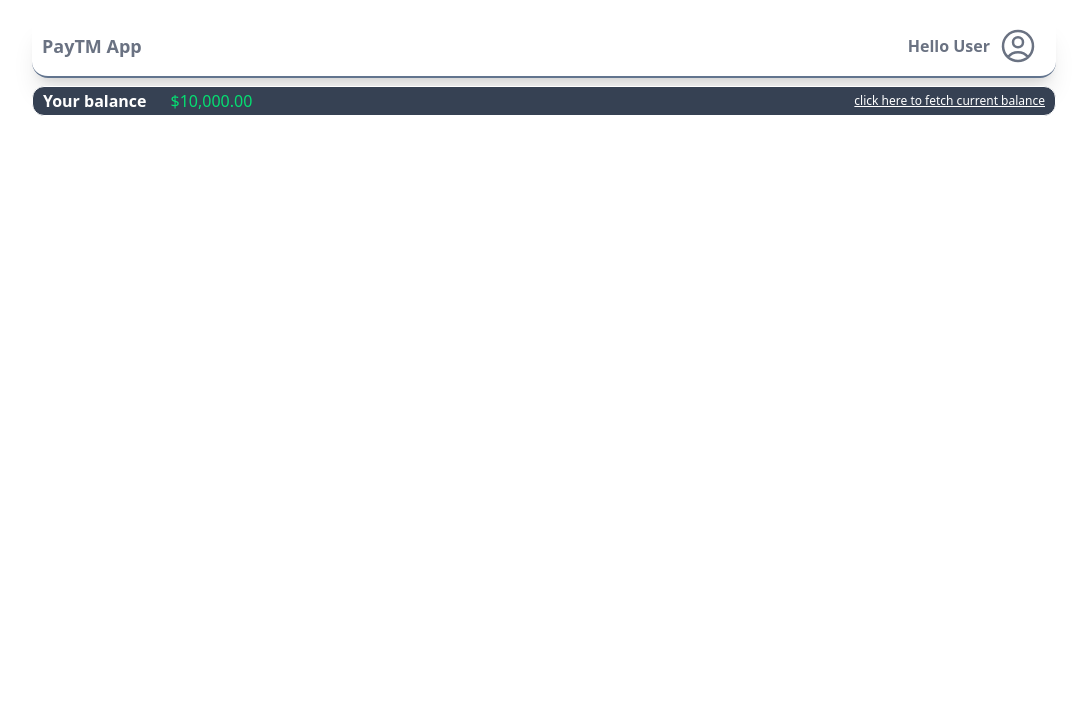
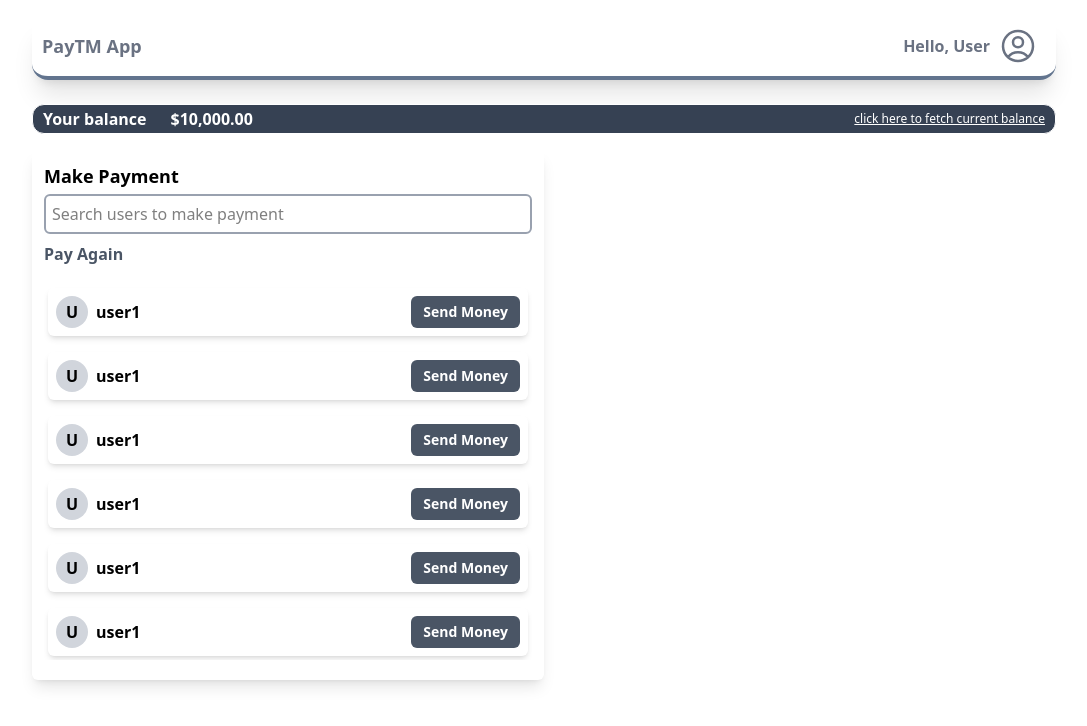
Before and after one commit to Auti29/paytm, a React (Vite) app in the folder frontend/: page / in a window 1280 px wide. Shown: the top 726 px of the page, without its empty margins (96-1183 px from the left). Built offline with nearby package versions, Linux system fonts and the light colour scheme.

Commit message:
ui updates

```diff
--- a/frontend/src/components/Dashboard.tsx
+++ b/frontend/src/components/Dashboard.tsx
@@ -1,3 +1,4 @@
+import SearchUsersSection from "./SearchUsersSection";
 import BalanceInfo from "./ui/BalanceInfo";
 import Topbar from "./ui/Topbar";
 
@@ -11,6 +12,10 @@ export default function Dashboard(){
             <div>
                 <BalanceInfo />
             </div>
+
+            <div>
+                <SearchUsersSection />
+            </div>
         </div>
     );
 }
--- /dev/null
+++ b/frontend/src/components/SearchUsersSection.tsx
@@ -0,0 +1,25 @@
+import Users from "./ui/Users";
+
+export default function SearchUsersSection() {
+    return (
+        <div className="border-0 rounded-md flex flex-col shadow-lg w-[50%] p-3 mt-4  border-gray-500">
+            <div className="font-bold mb-1 text-lg">
+                Make Payment
+            </div>
+            <input className="border-2 w-full border-gray-400 p-1.5 rounded-md" placeholder="Search users to make payment" type="text"/>
+
+            <div className="font-bold text-gray-600 mt-2">
+                Pay Again
+            </div>
+
+            <div className="mb-2 mt-0.5 max-h-[50vh] p-1 overflow-y-scroll">
+            <Users />
+            <Users />
+            <Users />
+            <Users />
+            <Users />
+            <Users />
+            </div>
+        </div>
+    )
+}
--- a/frontend/src/components/Signin.tsx
+++ b/frontend/src/components/Signin.tsx
@@ -1,8 +1,8 @@
 import BottomWarning from "./ui/BottomWarning";
-import ButtonComponent from "./ui/ButtonComponent";
 import InputComponent from "./ui/InputComponet";
 import MainHeading from "./ui/MainHeading";
 import SubHeading from "./ui/SubHeading";
+import AuthButtonComponent from "./ui/AuthButtonComponent";
 
 export default function Signin() {
     return (
@@ -16,7 +16,7 @@ export default function Signin() {
                 <InputComponent label="Password" inputId="password" placeholder="Password"/>
             </div>
 
-            <ButtonComponent text="Sign In"/>
+            <AuthButtonComponent text="Sign In"/>
 
             <BottomWarning text="Don't have an account?" linkText="Sign Up" url="/signup"/>
         </div>
--- a/frontend/src/components/Signup.tsx
+++ b/frontend/src/components/Signup.tsx
@@ -1,5 +1,5 @@
 import BottomWarning from "./ui/BottomWarning"
-import ButtonComponent from "./ui/ButtonComponent"
+import AuthButtonComponent from "./ui/AuthButtonComponent"
 import InputComponent from "./ui/InputComponet"
 import MainHeading from "./ui/MainHeading"
 import SubHeading from "./ui/SubHeading"
@@ -27,7 +27,7 @@ export default function Signup() {
                 <InputComponent inputId="password" label="Password" placeholder="Password"/>
            </div>
 
-            <ButtonComponent text="Sign Up"/>
+            <AuthButtonComponent text="Sign Up"/>
 
             <BottomWarning text="Already have an account?" linkText="Sign In" url="/signin"/>
         </div>
--- /dev/null
+++ b/frontend/src/components/ui/AuthButtonComponent.tsx
@@ -0,0 +1,11 @@
+
+interface buttonProps {
+    text: string, }
+
+export default function AuthButtonComponent(props: buttonProps) {
+    return (
+        <div className="w-full flex items-center justify-center">
+                <button className="cursor-pointer border border-gray-800 w-[90%] p-2 m-4 rounded-md font-bold text-lg bg-gray-800 text-white">{props.text}</button>
+            </div>
+    );
+}
--- a/frontend/src/components/ui/BalanceInfo.tsx
+++ b/frontend/src/components/ui/BalanceInfo.tsx
@@ -1,9 +1,9 @@
 export default function BalanceInfo(){
     return (
-        <div className="flex items-center justify-between pl-2.5 pr-2.5 pt-0.5 pb-0.5 border rounded-xl mt-2 bg-gray-700 text-white">
+        <div className="flex items-center justify-between pl-2.5 pr-2.5 pt-0.5 pb-0.5 border rounded-xl mt-6 bg-gray-700 text-white">
             <div>
                 <span className="mr-6 font-bold">Your balance</span>
-            <span className="text-green-400">$10,000.00</span>
+            <span className="font-bold">$10,000.00</span>
             </div>
             <div className="text-xs underline cursor-pointer">
                 <span>click here to fetch current balance</span>
--- a/frontend/src/components/ui/ButtonComponent.tsx
+++ b/frontend/src/components/ui/ButtonComponent.tsx
@@ -1,11 +1,12 @@
 
-interface buttonProps {
-    text: string, }
+interface buttonPropsI {
+    text: string
+}
 
-export default function ButtonComponent(props: buttonProps) {
+export default function ButtonComponent(props: buttonPropsI) {
     return (
-        <div className="w-full flex items-center justify-center">
-                <button className="cursor-pointer border border-gray-800 w-[90%] p-2 m-4 rounded-md font-bold text-lg bg-gray-800 text-white">{props.text}</button>
-            </div>
+        <div>
+            <button className="bg-gray-600 text-white pl-3 pr-3 pt-1.5 pb-1.5 rounded-md font-sans text-sm font-bold cursor-pointer">{props.text}</button>
+        </div>
     );
 }
--- a/frontend/src/components/ui/Topbar.tsx
+++ b/frontend/src/components/ui/Topbar.tsx
@@ -3,11 +3,11 @@ import Logo from "./Logo";
 
 export default function Topbar() {
     return (
-        <div className="flex justify-between border-b-2 border-slate-500 shadow-xl p-2.5 rounded-2xl items-center  ">
+        <div className="flex justify-between border-b-4 border-slate-500 shadow-xl p-2.5 rounded-2xl items-center  ">
                         <Logo />
                         <div className="flex items-center pl-2 pr-2">
                             <div className="font-bold text-gray-500 mr-1">
-                                Hello User
+                                Hello, {"User"}
                             </div>
                             <div className="ml-1 cursor-pointer text-bold text-gray-500 hover:text-gray-700">
                                 <ProfileIcon size="xl"/>
--- /dev/null
+++ b/frontend/src/components/ui/UserProfileIcon.tsx
@@ -0,0 +1,7 @@
+export default function UserProfileIcon(){
+    return (
+        <div className="w-8 border-0 rounded-4xl bg-gray-300 text-center p-1 font-bold">
+            U
+        </div>
+    );
+}
--- /dev/null
+++ b/frontend/src/components/ui/Users.tsx
@@ -0,0 +1,14 @@
+import ButtonComponent from "./ButtonComponent";
+import UserProfileIcon from "./UserProfileIcon"
+
+export default function Users() {
+    return (
+        <div className="shadow-md border-0 rounded-md mt-4 p-2 flex items-center justify-between">
+            <div className="flex items-center">
+            <UserProfileIcon />
+            <span className="ml-2 font-bold">user1</span>
+            </div>
+            <ButtonComponent text="Send Money"/>
+        </div>
+    );
+}
```
